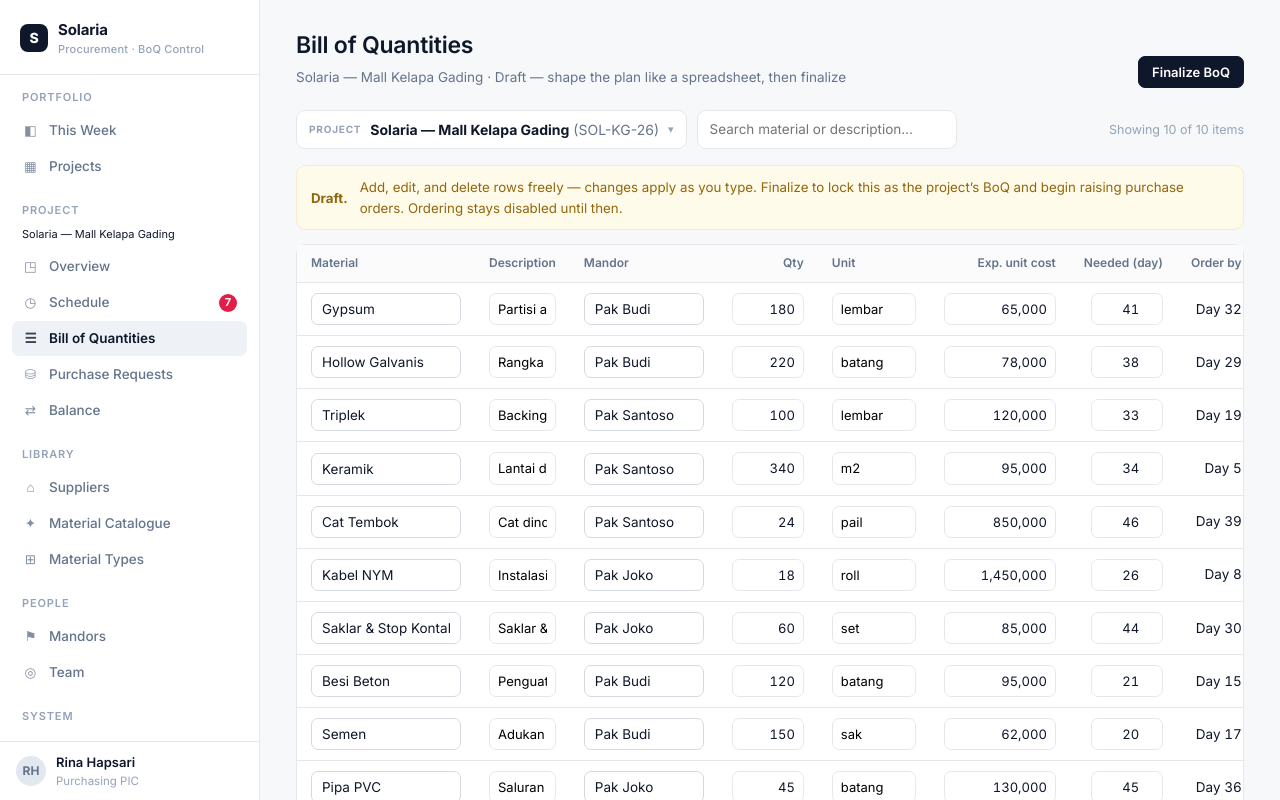
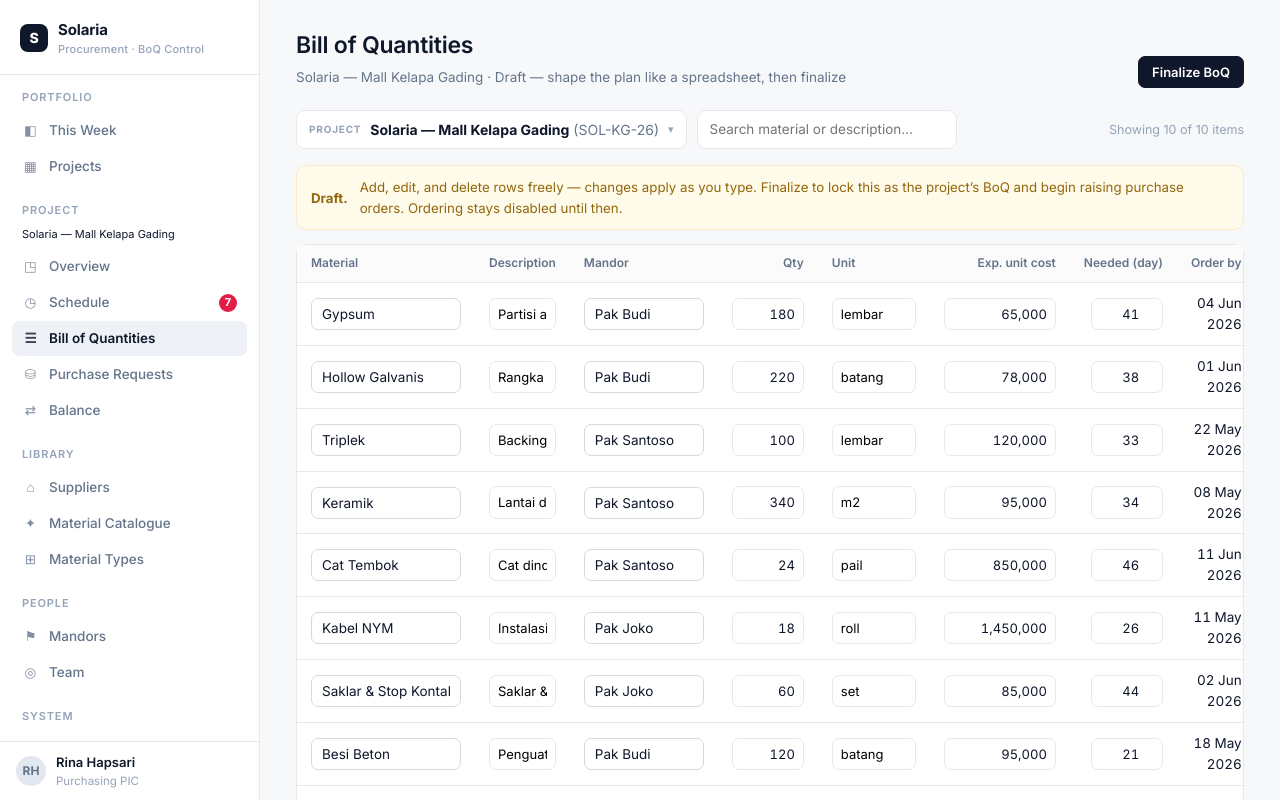
Before and after one commit to elbertdar/Solaria-BoQ-Project, a React (Vite) app: page /boq in a window 1280 px wide. Shown: the top 800 px of the page. Built offline with nearby package versions, Linux system fonts and the light colour scheme.

Commit message:
New filters to include multiples

```diff
--- a/src/pages/BoqPage.jsx
+++ b/src/pages/BoqPage.jsx
@@ -8,7 +8,6 @@ import PrModal from '../components/PrModal.jsx';
 import NumberInput from '../components/NumberInput.jsx';
 import ComboBox from '../components/ComboBox.jsx';
 import { idr, fmtDate, num } from '../engine/format.js';
-import { dnum } from '../components/boqShared.jsx';
 import BoqModal from '../components/BoqModal.jsx';
 import CommitModal from '../components/CommitModal.jsx';
 import HistoryView from '../components/HistoryView.jsx';
@@ -27,7 +26,7 @@ export default function BoqPage() {
   const [editItem, setEditItem] = useState(undefined);
   const [prFor, setPrFor] = useState(null);
   const [q, setQ] = useState('');
-  const [mandorFilter, setMandorFilter] = useState('');
+  const [mandorFilter, setMandorFilter] = useState([]);
   const [confirmingFinalize, setConfirmingFinalize] = useState(false);
   const [showHistory, setShowHistory] = useState(false);
   const [committing, setCommitting] = useState(false);
@@ -36,7 +35,7 @@ export default function BoqPage() {
   const mandorName = (id) => db.mandors.find((m) => m.id === id)?.name || 'Unassigned';
 
   const filtered = items.filter((b) => {
-    if (mandorFilter && (b.mandorId || '') !== mandorFilter) return false;
+    if (mandorFilter.length && !mandorFilter.includes(b.mandorId || '')) return false;
     if (q) {
       const hay = (materialName(db, b.materialId) + ' ' + (b.description || '')).toLowerCase();
       if (!hay.includes(q.toLowerCase())) return false;
@@ -47,7 +46,7 @@ export default function BoqPage() {
   // Working view rows come from the staged-overlay display set (committed + pending changes).
   const work = useMemo(() => {
     const rows = boqDisplayRows(db, currentProjectId).filter((r) => {
-      if (mandorFilter && (r.fields.mandorId || '') !== mandorFilter) return false;
+      if (mandorFilter.length && !mandorFilter.includes(r.fields.mandorId || '')) return false;
       if (q) {
         const hay = (materialName(db, r.fields.materialId) + ' ' + (r.fields.description || '')).toLowerCase();
         if (!hay.includes(q.toLowerCase())) return false;
@@ -230,7 +229,6 @@ function Row({ r, db, start, onEdit, onRaisePr, onUndo }) {
   const needed = f.neededDayOffset;
   const neededDate = (start && needed != null) ? addDays(start, needed) : null;
   const orderDate = (neededDate && lead != null) ? addBusinessDays(neededDate, -lead) : null;
-  const orderDay = dnum(start, orderDate);
   const rowStyle = r.status === 'added' ? { background: '#F0FDF4' } : deleted ? { opacity: 0.55 } : undefined;
   const strike = deleted ? { textDecoration: 'line-through' } : undefined;
   const wasNum = (k, prev) => changed(k) && base && (base[k] ?? null) !== (f[k] ?? null)
@@ -258,8 +256,8 @@ function Row({ r, db, start, onEdit, onRaisePr, onUndo }) {
         </>}
       </td>
       <td className="num" style={strike}>
-        {allow ? <span className="muted">—</span> : orderDay != null
-          ? <>Day {orderDay}<div className="muted" style={{ fontSize: 11 }}>{lead}d lead{f.leadTimeDays != null ? '*' : ''}</div></>
+        {allow ? <span className="muted">—</span> : orderDate
+          ? <>{fmtDate(orderDate)}<div className="muted" style={{ fontSize: 11 }}>{lead}d lead{f.leadTimeDays != null ? '*' : ''}</div></>
           : <span className="muted">set lead time</span>}
       </td>
       <td>
@@ -299,7 +297,6 @@ function DraftRow({ b, db, start, onPatch, onDelete }) {
   const lead = b.leadTimeDays != null ? b.leadTimeDays : leadTimeFor(db, b.materialId);
   const neededDate = (start && b.neededDayOffset != null) ? addDays(start, b.neededDayOffset) : null;
   const orderDate = (neededDate && lead != null) ? addBusinessDays(neededDate, -lead) : null;
-  const orderDay = dnum(start, orderDate);
   const numOrNull = (v) => (v === '' ? null : Number(v));
   const dash = <span className="muted">—</span>;
   return (
@@ -339,7 +336,7 @@ function DraftRow({ b, db, start, onPatch, onDelete }) {
             onChange={(v) => onPatch(b.id, { expectedUnitCost: v === '' ? 0 : v })} />}</td>
       <td className="num">{allow ? dash : <input type="number" style={{ ...CELL, width: 72, textAlign: 'right' }} value={b.neededDayOffset ?? ''}
         onChange={(e) => onPatch(b.id, { neededDayOffset: numOrNull(e.target.value) })} />}</td>
-      <td className="num">{allow ? dash : orderDay != null ? <>Day {orderDay}</> : <span className="muted">—</span>}</td>
+      <td className="num">{allow ? dash : orderDate ? <>{fmtDate(orderDate)}</> : <span className="muted">—</span>}</td>
       <td className="num"><button className="btn sm ghost" style={{ color: 'var(--risk)' }} title="Delete row" onClick={() => onDelete(b.id)}>✕</button></td>
     </tr>
   );
--- a/src/pages/CataloguePage.jsx
+++ b/src/pages/CataloguePage.jsx
@@ -15,12 +15,12 @@ export default function CataloguePage() {
   const [brandFor, setBrandFor] = useState(null);
   const [delFor, setDelFor] = useState(null);
   const [q, setQ] = useState('');
-  const [typeFilter, setTypeFilter] = useState('');
+  const [typeFilter, setTypeFilter] = useState([]);
 
   const typeName = (id) => db.materialTypes.find((t) => t.id === id)?.name || id;
 
   const filtered = db.materials.filter((m) => {
-    if (typeFilter && m.materialTypeId !== typeFilter) return false;
+    if (typeFilter.length && !typeFilter.includes(m.materialTypeId)) return false;
     if (q) {
       const hay = (m.canonicalName + ' ' + (m.aliases || []).join(' ')).toLowerCase();
       if (!hay.includes(q.toLowerCase())) return false;
--- a/src/pages/ProjectCataloguePage.jsx
+++ b/src/pages/ProjectCataloguePage.jsx
@@ -28,9 +28,9 @@ export default function ProjectCataloguePage() {
   const [manageTypes, setManageTypes] = useState(false);
   const [delFor, setDelFor] = useState(null);
   const [q, setQ] = useState('');
-  const [projectFilter, setProjectFilter] = useState('');
-  const [overFilter, setOverFilter] = useState('');
-  const [statusFilter, setStatusFilter] = useState('');
+  const [projectFilter, setProjectFilter] = useState([]);
+  const [overFilter, setOverFilter] = useState([]);
+  const [statusFilter, setStatusFilter] = useState([]);
 
   const rows = useMemo(() => db.projects.map((p) => {
     const totals = projectTotals(db, p.id);
@@ -45,10 +45,9 @@ export default function ProjectCataloguePage() {
   const open = (id) => { setCurrentProjectId(id); nav('/overview'); };
 
   const filteredRows = rows.filter(({ p, totals, attention }) => {
-    if (projectFilter && p.id !== projectFilter) return false;
-    if (overFilter === 'over' && !(totals.materialsOver > 0)) return false;
-    if (statusFilter === 'attention' && !(attention > 0)) return false;
-    if (statusFilter === 'ontrack' && attention > 0) return false;
+    if (projectFilter.length && !projectFilter.includes(p.id)) return false;
+    if (overFilter.includes('over') && !(totals.materialsOver > 0)) return false;
+    if (statusFilter.length && !statusFilter.some((v) => (v === 'attention' ? attention > 0 : attention === 0))) return false;
     if (q) {
       const hay = (p.name + ' ' + (p.code || '') + ' ' + (p.location || '')).toLowerCase();
       if (!hay.includes(q.toLowerCase())) return false;
--- a/src/pages/PurchaseRequestsPage.jsx
+++ b/src/pages/PurchaseRequestsPage.jsx
@@ -18,8 +18,8 @@ export default function PurchaseRequestsPage() {
   const [modal, setModal] = useState(undefined); // undefined=closed, null=new, obj=edit
   const [receiveFor, setReceiveFor] = useState(null);
   const [q, setQ] = useState('');
-  const [statusFilter, setStatusFilter] = useState('');
-  const [supplierFilter, setSupplierFilter] = useState('');
+  const [statusFilter, setStatusFilter] = useState([]);
+  const [supplierFilter, setSupplierFilter] = useState([]);
   const [open, setOpen] = useState(null);
   const [manageStatuses, setManageStatuses] = useState(false);
 
@@ -27,8 +27,8 @@ export default function PurchaseRequestsPage() {
   const picName = (id) => db.users.find((u) => u.id === id)?.name || '—';
 
   const filtered = prs.filter((p) => {
-    if (statusFilter && p.status !== statusFilter) return false;
-    if (supplierFilter && p.supplierPrimaryId !== supplierFilter && p.supplierSecondaryId !== supplierFilter) return false;
+    if (statusFilter.length && !statusFilter.includes(p.status)) return false;
+    if (supplierFilter.length && !supplierFilter.includes(p.supplierPrimaryId) && !supplierFilter.includes(p.supplierSecondaryId)) return false;
     if (q && !materialName(db, p.materialId).toLowerCase().includes(q.toLowerCase())) return false;
     return true;
   });
--- a/src/pages/ReconciliationPage.jsx
+++ b/src/pages/ReconciliationPage.jsx
@@ -11,14 +11,14 @@ export default function ReconciliationPage() {
   const rows = useMemo(() => summarizeProject(db, currentProjectId), [db, currentProjectId]);
   const [open, setOpen] = useState(null);
   const [q, setQ] = useState('');
-  const [typeFilter, setTypeFilter] = useState('');
-  const [overFilter, setOverFilter] = useState('');
+  const [typeFilter, setTypeFilter] = useState([]);
+  const [overFilter, setOverFilter] = useState([]);
 
   const overCount = rows.filter((r) => r.isOverCommitted).length;
   const matType = (mid) => db.materials.find((m) => m.id === mid)?.materialTypeId;
   const filtered = rows.filter((r) => {
-    if (typeFilter && matType(r.materialId) !== typeFilter) return false;
-    if (overFilter === 'over' && !r.isOverCommitted) return false;
+    if (typeFilter.length && !typeFilter.includes(matType(r.materialId))) return false;
+    if (overFilter.includes('over') && !r.isOverCommitted) return false;
     if (q && !r.materialName.toLowerCase().includes(q.toLowerCase())) return false;
     return true;
   });
--- a/src/pages/SuppliersPage.jsx
+++ b/src/pages/SuppliersPage.jsx
@@ -5,8 +5,8 @@ import { FilterBar, FilterSearch, FilterSelect } from '../components/ui.jsx';
 
 export default function SuppliersPage() {
   const { db, addSupplier } = useStore();
-  const [typeFilter, setTypeFilter] = useState('');
-  const [locationFilter, setLocationFilter] = useState('');
+  const [typeFilter, setTypeFilter] = useState([]);
+  const [locationFilter, setLocationFilter] = useState([]);
   const [q, setQ] = useState('');
   const [selected, setSelected] = useState(new Set());
   const [adding, setAdding] = useState(false);
@@ -15,8 +15,8 @@ export default function SuppliersPage() {
   const locations = useMemo(() => [...new Set(db.suppliers.map((s) => s.location).filter(Boolean))].sort(), [db.suppliers]);
 
   const rows = useMemo(() => db.suppliers.filter((s) => {
-    if (typeFilter && !s.materialTypeIds.includes(typeFilter)) return false;
-    if (locationFilter && s.location !== locationFilter) return false;
+    if (typeFilter.length && !typeFilter.some((t) => s.materialTypeIds.includes(t))) return false;
+    if (locationFilter.length && !locationFilter.includes(s.location)) return false;
     if (q) {
       const hay = (s.name + ' ' + s.location).toLowerCase();
       if (!hay.includes(q.toLowerCase())) return false;
--- a/src/pages/TrashPage.jsx
+++ b/src/pages/TrashPage.jsx
@@ -18,12 +18,12 @@ function daysLeft(deletedAt) {
 export default function TrashPage() {
   const { db, restoreTrash, purgeTrash } = useStore();
   const [q, setQ] = useState('');
-  const [entityFilter, setEntityFilter] = useState('');
+  const [entityFilter, setEntityFilter] = useState([]);
   const [confirmPurge, setConfirmPurge] = useState(null);
 
   const entries = [...(db.trash || [])].sort((a, b) => new Date(b.deletedAt) - new Date(a.deletedAt));
   const filtered = entries.filter((e) => {
-    if (entityFilter && e.entity !== entityFilter) return false;
+    if (entityFilter.length && !entityFilter.includes(e.entity)) return false;
     if (q && !e.summary.toLowerCase().includes(q.toLowerCase())) return false;
     return true;
   });
--- a/src/pages/UsersPage.jsx
+++ b/src/pages/UsersPage.jsx
@@ -9,12 +9,12 @@ export default function UsersPage() {
   const { db, addUser, updateUser, deleteUser } = useStore();
   const [editing, setEditing] = useState(undefined); // undefined = closed, null = new, object = edit
   const [q, setQ] = useState('');
-  const [roleFilter, setRoleFilter] = useState('');
+  const [roleFilter, setRoleFilter] = useState([]);
 
   const meId = db.currentUser?.id;
   const prCount = (id) => db.prs.filter((p) => p.picId === id).length;
   const filtered = db.users.filter((u) => {
-    if (roleFilter && u.role !== roleFilter) return false;
+    if (roleFilter.length && !roleFilter.includes(u.role)) return false;
     if (q && !u.name.toLowerCase().includes(q.toLowerCase())) return false;
     return true;
   });
```
Also changed, not shown: src/components/ui.jsx (+44 -5 lines), src/index.css (+7 -0 lines), sbf.mjs, 1 other file (tests, documents, lock files or other folders).
